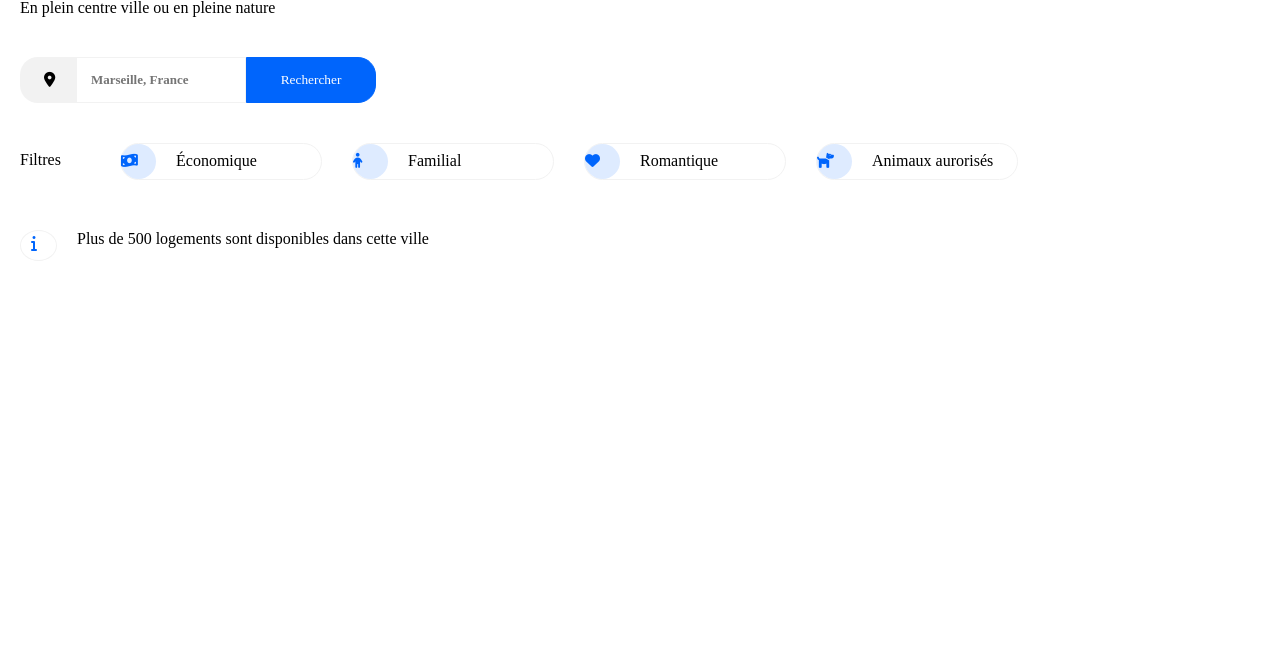
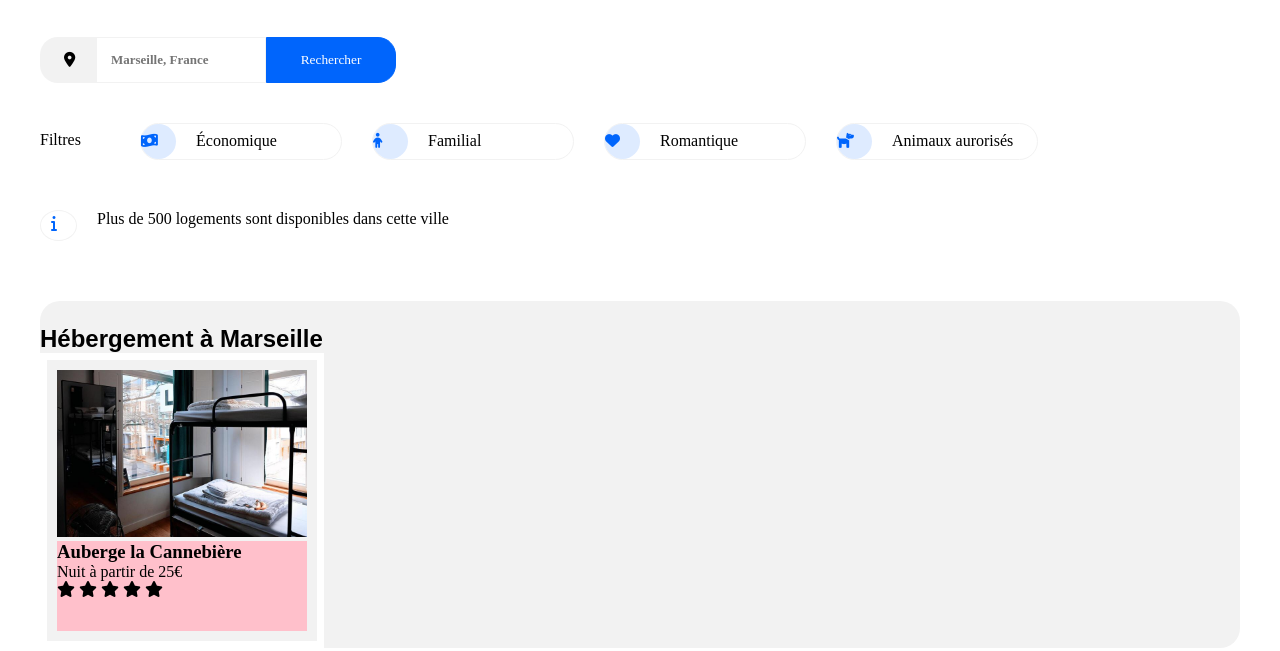
Before and after one commit to Laura-ddr/Reservia, a plain HTML site: page index.html in a window 1280 px wide. Shown: the part 149-800 px from the top of the page. Drawn offline with Linux system fonts and the light colour scheme; a web font is replaced by a local one.

Commit message:
debut des vignettes

```diff
--- a/index.html
+++ b/index.html
@@ -75,9 +75,39 @@
       <p class="textinfo"> Plus de 500 logements sont disponibles dans cette ville </p>
 
     </div>
+    </div>
 
+    <section>
 
-    </div>
+      <article class="bloc">
+        <div class="lodging">
+
+          <h1>Hébergement à Marseille</h1>
+
+            <div class="stickers">
+              <img class="imglog" src="images/hebergements/4_small/marcus-loke-WQJvWU_HZFo-unsplash.jpg" alt="">
+              <div class="textstikers">
+
+              <h3> Auberge la Cannebière</h3>
+              <p>Nuit à partir de 25€</p>
+
+                <div class="star">
+                  <i class="fas fa-star"></i>
+                  <i class="fas fa-star"></i>
+                  <i class="fas fa-star"></i>
+                  <i class="fas fa-star"></i>
+                  <i class="fas fa-star"></i>
+                </div>
+              </div>
+
+            </div>
+
+        </div>
+      </article>
+      <aside class="">
+
+      </aside>
+    </section>
 
   </body>
 </html>
--- a/style.css
+++ b/style.css
@@ -6,7 +6,7 @@
 html{
   box-sizing: border-box;
   margin: 0;
-  padding: 20px;
+  padding: 0 40px;
 }
 
 body,*{
@@ -210,3 +210,29 @@ h2 {
 .textinfo {
   padding-left: 20px;
 }
+
+/*///////////////////////////////////////////  VIGNETTE  ///////////////////////////////////////////*/
+
+.bloc {
+  margin-top: 60px;
+  width: 100%;
+  background-color: #F2F2F2;
+  border-radius: 20px;
+}
+
+.stickers > img {
+  width: 100%;
+  position: relative;
+  overflow: hidden;
+}
+.stickers{
+  padding: 10px;
+  border: 7px solid #FFF;
+  width: 250px;
+}
+
+.textstikers {
+  width: 100%;
+  height: 90px;
+  background-color: pink;
+}
```
